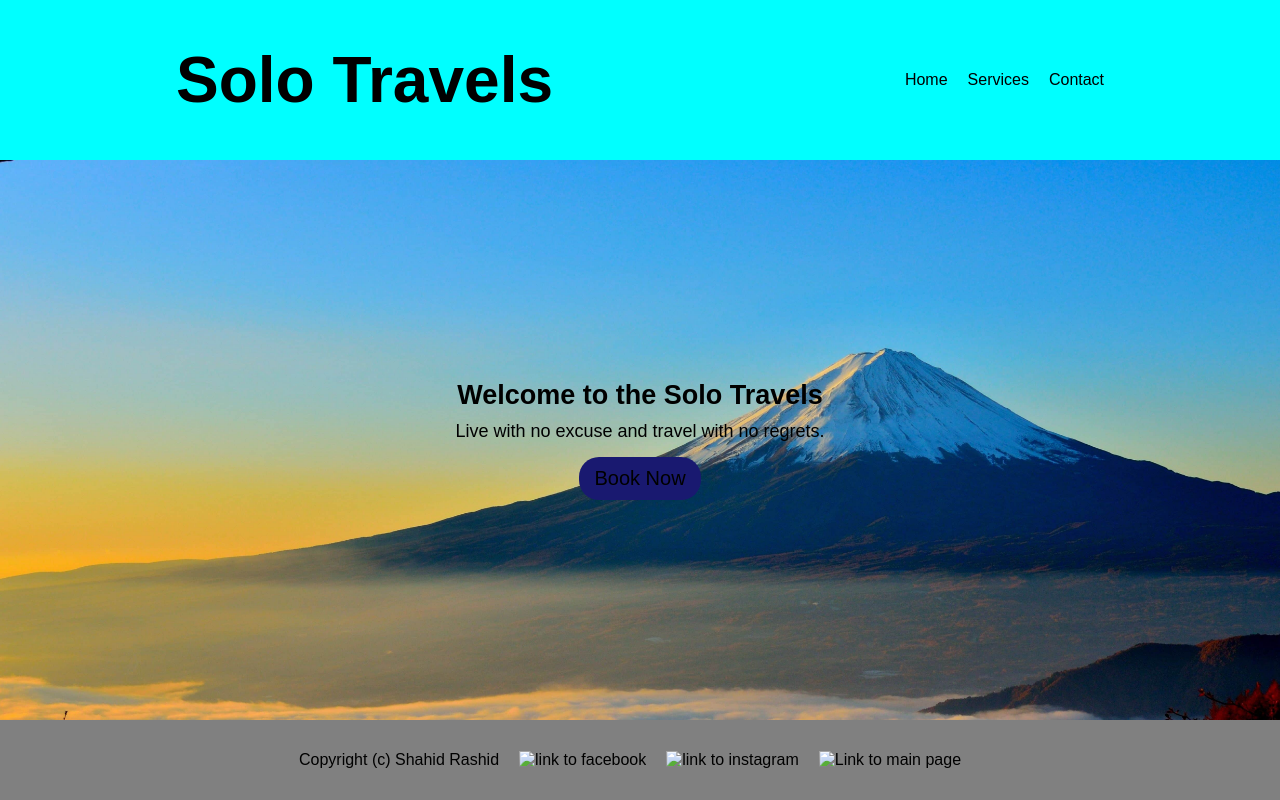
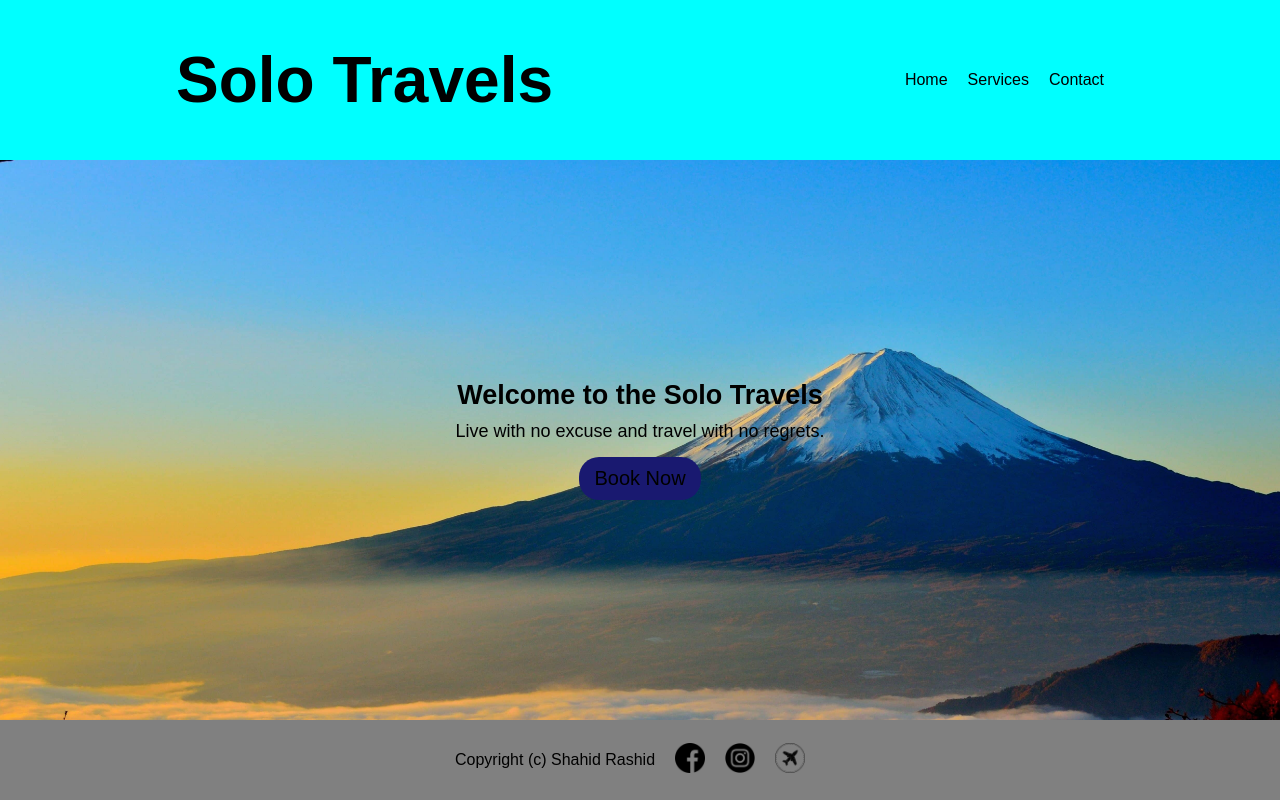
Before and after one commit to Shahid-Rashid/Solotravel, a plain HTML site: page index.html in a window 1280 px wide. Drawn offline with Linux system fonts and the light colour scheme.

Commit message:
Update index.html

```diff
--- a/index.html
+++ b/index.html
@@ -29,9 +29,9 @@
     <footer>
         <p>Copyright (c) Shahid Rashid</p>
         <ul class="icon">
-            <li><a href="#"><img src="./[Assets]/facebook.png" alt="link to facebook"></a></li>
-            <li><a href="#"><img src="./[Assets]/instagram.png" alt="link to instagram"></a></li>
-            <li><a href="#"><img src="./[Assets]/Travel.ico" alt="Link to main page"></a></li>
+            <li><a href="#"><img src="./Assets/facebook.png" alt="link to facebook"></a></li>
+            <li><a href="#"><img src="./Assets/instagram.png" alt="link to instagram"></a></li>
+            <li><a href="#"><img src="./Assets/Travel.ico" alt="Link to main page"></a></li>
         </ul>
     </footer>
 </body>
```
